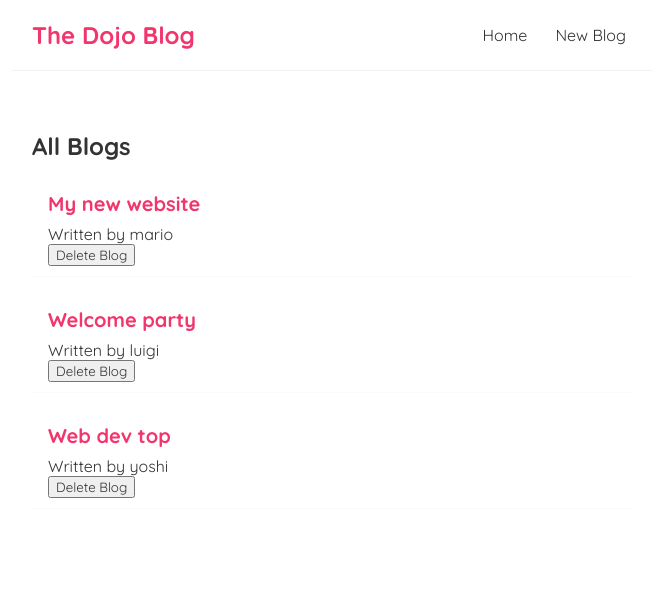
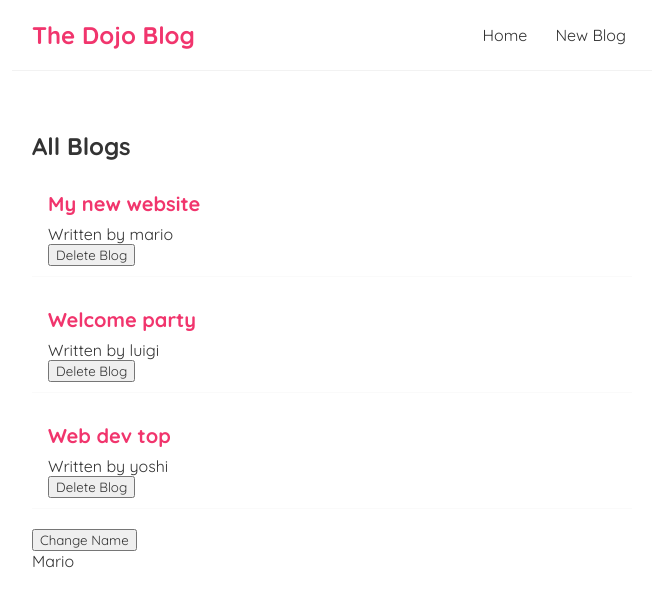
Before and after one commit to JoaoPedroVisconti/ReactTutorial_dojo-blog, a React (Create React App) app: page / in a window 1280 px wide. Shown: the top 606 px of the page, without its empty margins (308-964 px from the left). Built offline with nearby package versions, Linux system fonts and the light colour scheme; the HTML template or start-up script is replaced by a standard one.

Commit message:
Trigger useEffect with dependency

```diff
--- a/src/Home.js
+++ b/src/Home.js
@@ -8,6 +8,8 @@
     { title: 'Web dev top', body: 'lorem ipsum...', author: 'yoshi', id: 3 },
   ]);
 
+  const [name, setName] = useState('Mario');
+
   const handleDelete = (id) => {
     const newBlogs = blogs.filter((blog) => blog.id !== id);
 
@@ -16,12 +18,14 @@
 
   useEffect(() => {
     console.log('useEffect ran');
-    console.log(blogs);
-  });
+    console.log(name);
+  }, [name]);
 
   return (
     <div className="home">
       <BlogList blogs={blogs} title="All Blogs" handleDelete={handleDelete} />
+      <button onClick={() => setName('luigi')}>Change Name</button>
+      <p>{name}</p>
     </div>
   );
 };
```
